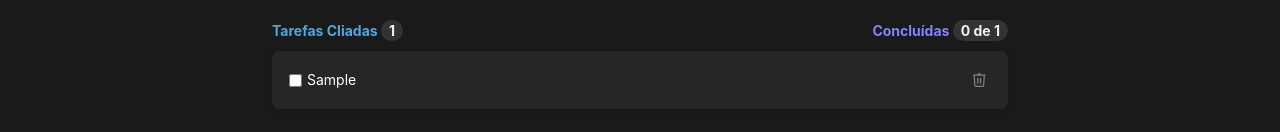
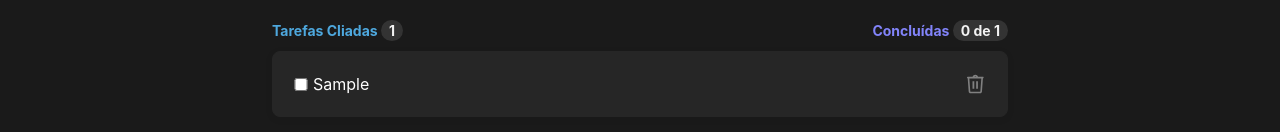
Before and after one commit to WesleiPossidonio/TodoList, a React (Vite) app: page / in a window 1280 px wide. Both pictures are taken after typing "Sample" into the empty fields and a click on the button "Criar". Shown: the part 268-400 px from the top of the page. Built offline with nearby package versions, Linux system fonts and the light colour scheme.

Commit message:
update contentList, contentTask and css

```diff
--- a/src/components/ContentListTask.tsx
+++ b/src/components/ContentListTask.tsx
@@ -99,6 +99,7 @@ export function ContentListTak() {
                                     <ContentTask
                                         id={task.id}
                                         task={task.content}
+                                        isTaskCompleted={task.isTaskCompleted}
                                         handleDeleteTask={handleDeleteTask}
                                         handleTaskToggle={handleTaskToggle}
                                     />
--- a/src/components/ContentTask.module.css
+++ b/src/components/ContentTask.module.css
@@ -27,19 +27,49 @@
     display: flex;
     align-items: center;
     justify-content: center;
-    gap: 5px;
+    gap: 02.rem;
 }
+
+
+.task input {
+    width: 1.5rem;
+
+}
+
+ /* .tast input + label::before {
+    content: '';
+    display: inline-block;
+    width: 1.3rem;
+    height: 1.3rem;
+    vertical-align: middle;
+    border: 2px solid var(--blue-300);
+    border-radius: 50%;
+}
+
+.task input:checked + label::before {
+    background-color: var(--purple);
+    border: 2px solid var(--purple);
+} */
 
 .contentTask p {
     color: #fff;
-    font-size: 0.875rem;
+    font-size: 1rem;
     font-weight: 400;
     line-height: 140%;
 }
 
 .contentTask img {
-    width: 1.5rem;
-    height: 1.5rem;
+    width: 2rem;
+    height: 2rem;
 
     border-radius: 4px;
 }
+
+.contentTask img:active {
+    opacity: 0.6;
+}
+
+.isCompleted {
+  text-decoration: line-through;
+  color: var(--cinza-100) !important;
+}
--- a/src/components/ContentTask.tsx
+++ b/src/components/ContentTask.tsx
@@ -1,22 +1,23 @@
 import styles from './ContentTask.module.css'
-
 import Trash from '../assets/trash.svg'
 
 
 interface PropsTasks {
   id: String;
   task: String;
+  isTaskCompleted: Boolean;
   handleDeleteTask: (id: String) => void;
   handleTaskToggle: (id: String) => void;
 }
 
-const ContentTask = ({ id, task, handleDeleteTask, handleTaskToggle }: PropsTasks) => {
+const ContentTask = ({ id, task, isTaskCompleted, handleDeleteTask, handleTaskToggle }: PropsTasks) => {
   return (
     <div className={styles.container}>
       <div className={styles.contentTask}>
         <div className={styles.task}>
-          <input type="checkbox" onClick={() => handleTaskToggle(id) } />
-          <p>{task}</p>
+          <input readOnly id='checkBox' type="checkbox" onClick={() => handleTaskToggle(id) } />
+          <label htmlFor="checkBox"> </label>
+          <p className={isTaskCompleted && styles.isCompleted}>{task}</p>
         </div>
         <img src={Trash} alt="" onClick={() => handleDeleteTask(id)} />
       </div>
```
